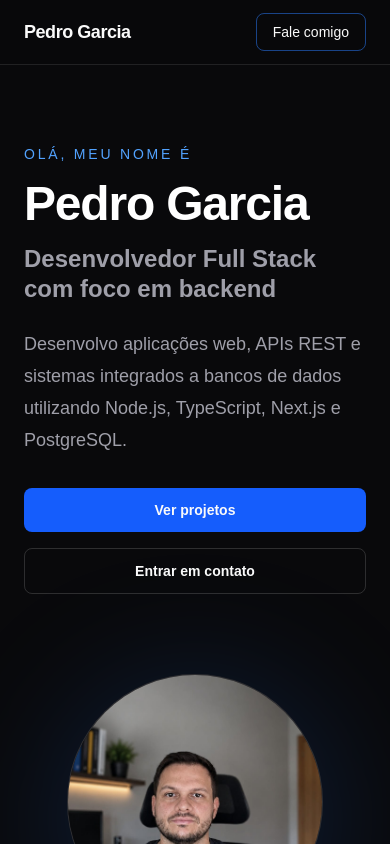
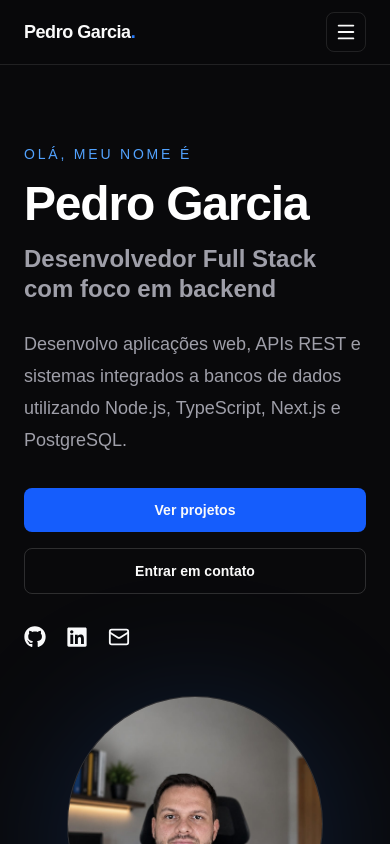
Before and after one commit to pedrogarciaphgs/portfolio-pedro, a Next.js app: page / in a window 390 px wide. Shown: the top 844 px of the page. Built offline with nearby package versions, Linux system fonts and the light colour scheme.

Commit message:
feat: add responsive mobile navigation

```diff
--- a/src/app/page.tsx
+++ b/src/app/page.tsx
@@ -1,11 +1,14 @@
+import Image from "next/image";
+import { Mail } from "lucide-react";
+import { FaGithub, FaLinkedin } from "react-icons/fa";
+
+import { Footer } from "@/components/layout/Footer";
+import { Header } from "@/components/layout/Header";
 import { About } from "@/components/sections/About";
-import { Header } from "@/components/layout/Header";
+import { Contact } from "@/components/sections/Contact";
+import { Experience } from "@/components/sections/Experience";
+import { Projects } from "@/components/sections/Projects";
 import { Technologies } from "@/components/sections/Technologies";
-import { Projects } from "@/components/sections/Projects";
-import { Experience } from "@/components/sections/Experience";
-import { Contact } from "@/components/sections/Contact";
-import { Footer } from "@/components/layout/Footer";
-import Image from "next/image";
 
 export default function Home() {
   return (
@@ -50,7 +53,33 @@ export default function Home() {
             </div>
 
             <div className="mt-8 flex items-center gap-5">
-              {/* seus ícones */}
+              <a
+                href="https://github.com/pedrogarciaphgs"
+                target="_blank"
+                rel="noopener noreferrer"
+                aria-label="GitHub de Pedro Garcia"
+                className="text-zinc-400 transition hover:text-white"
+              >
+                <FaGithub size={22} />
+              </a>
+
+              <a
+                href="https://www.linkedin.com/in/pedrogarciaphgs/"
+                target="_blank"
+                rel="noopener noreferrer"
+                aria-label="LinkedIn de Pedro Garcia"
+                className="text-zinc-400 transition hover:text-white"
+              >
+                <FaLinkedin size={22} />
+              </a>
+
+              <a
+                href="pedrogarciaphg@outlook.com"
+                aria-label="Enviar e-mail para Pedro Garcia"
+                className="text-zinc-400 transition hover:text-white"
+              >
+                <Mail size={22} />
+              </a>
             </div>
           </div>
 
--- a/src/components/layout/Header.tsx
+++ b/src/components/layout/Header.tsx
@@ -1,3 +1,8 @@
+"use client";
+
+import { useState } from "react";
+import { Menu, X } from "lucide-react";
+
 const navigation = [
   { label: "Sobre", href: "#sobre" },
   { label: "Tecnologias", href: "#tecnologias" },
@@ -7,14 +12,21 @@ const navigation = [
 ];
 
 export function Header() {
+  const [isMenuOpen, setIsMenuOpen] = useState(false);
+
+  function closeMenu() {
+    setIsMenuOpen(false);
+  }
+
   return (
     <header className="fixed left-0 top-0 z-50 w-full border-b border-white/10 bg-zinc-950/80 backdrop-blur-md">
       <div className="mx-auto flex h-16 max-w-7xl items-center justify-between px-6">
         <a
           href="#inicio"
+          onClick={closeMenu}
           className="text-lg font-bold tracking-tight text-white"
         >
-          Pedro Garcia <span className="text-blue-500"></span>
+          Pedro Garcia<span className="text-blue-500">.</span>
         </a>
 
         <nav className="hidden items-center gap-8 md:flex">
@@ -31,11 +43,38 @@ export function Header() {
 
         <a
           href="#contato"
-          className="rounded-lg border border-blue-500/50 px-4 py-2 text-sm font-medium text-blue-400 transition hover:bg-blue-500 hover:text-white"
+          className="hidden rounded-lg border border-blue-500/50 px-4 py-2 text-sm font-medium text-blue-400 transition hover:bg-blue-500 hover:text-white md:inline-flex"
         >
           Fale comigo
         </a>
+
+        <button
+          type="button"
+          onClick={() => setIsMenuOpen((current) => !current)}
+          aria-label={isMenuOpen ? "Fechar menu" : "Abrir menu"}
+          aria-expanded={isMenuOpen}
+          className="flex h-10 w-10 items-center justify-center rounded-lg border border-white/10 text-zinc-300 transition hover:bg-white/5 hover:text-white md:hidden"
+        >
+          {isMenuOpen ? <X size={22} /> : <Menu size={22} />}
+        </button>
       </div>
+
+      {isMenuOpen && (
+        <nav className="border-t border-white/10 bg-zinc-950 px-6 py-5 md:hidden">
+          <div className="mx-auto flex max-w-7xl flex-col gap-1">
+            {navigation.map((item) => (
+              <a
+                key={item.label}
+                href={item.href}
+                onClick={closeMenu}
+                className="rounded-lg px-4 py-3 text-sm text-zinc-300 transition hover:bg-white/5 hover:text-white"
+              >
+                {item.label}
+              </a>
+            ))}
+          </div>
+        </nav>
+      )}
     </header>
   );
 }
--- a/src/components/sections/Projects.tsx
+++ b/src/components/sections/Projects.tsx
@@ -7,7 +7,7 @@ import { Reveal } from "@/components/ui/Reveal";
 export function Projects() {
   return (
     <section id="projetos" className="border-t border-white/10 py-24">
-      <Reveal className="mx-auto max-w-7xl px-6">
+      <Reveal delay={0.1} className="mx-auto max-w-7xl px-6">
         <div className="max-w-2xl">
           <p className="text-sm font-medium uppercase tracking-[0.2em] text-blue-400">
             Projetos
```
